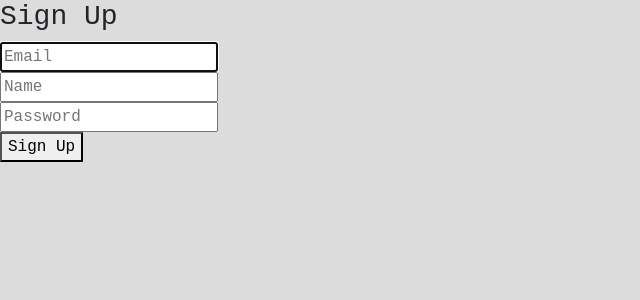
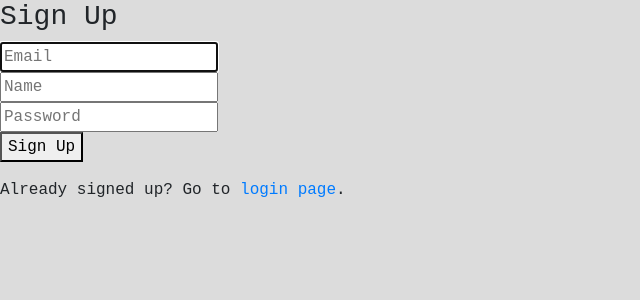
Before and after one commit to Lisa-86/Risk, a Flask app: page /signup in a window 1280 px wide. Shown: the part 56-356 px from the top of the page, without its empty margins (0-640 px from the left). Run offline with Flask 2, Linux system fonts and the light colour scheme; some libraries are stand-ins or nearby versions.

Commit message:
42nd Commit - edited signup page to put login link permenantly below

```diff
--- a/templates/signup.html
+++ b/templates/signup.html
@@ -8,7 +8,7 @@
         {% with messages = get_flashed_messages() %}
         {% if messages %}
             <div class="notification is-danger">
-                {{ messages[0] }}. Already signed up? Go to <a href="{{ url_for('auth.login') }}">login page</a>.
+                {{ messages[0] }}.
             </div>
         {% endif %}
         {% endwith %}
@@ -33,6 +33,12 @@
 
             <button class="button is-block is-info is-large is-fullwidth">Sign Up</button>
         </form>
+
+        <div>
+            <p> Already signed up? Go to <a href="{{ url_for('auth.login') }}">login page</a>. </p>
+        </div>
+
+
     </div>
 </div>
 {% endblock %}
```
